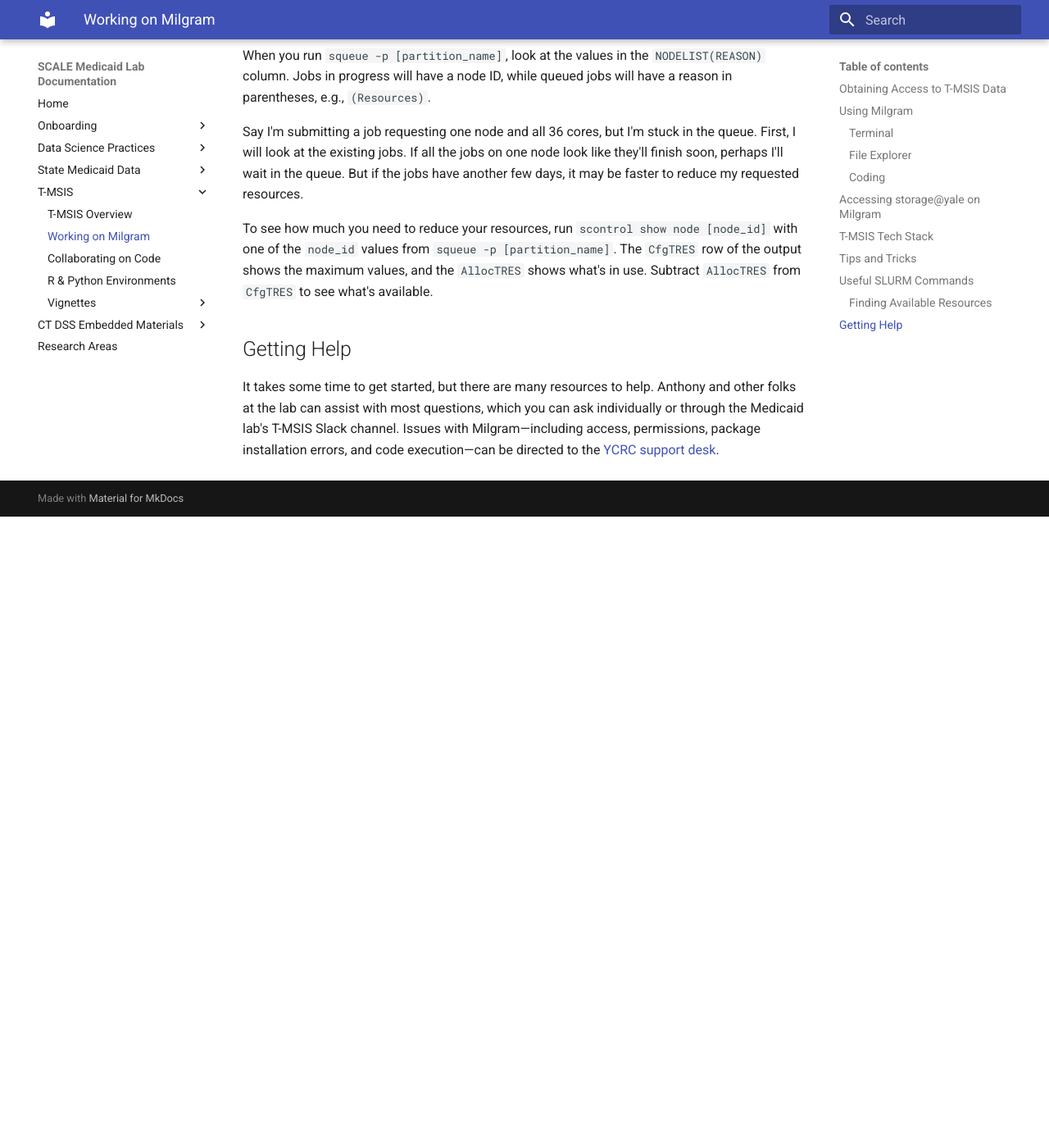
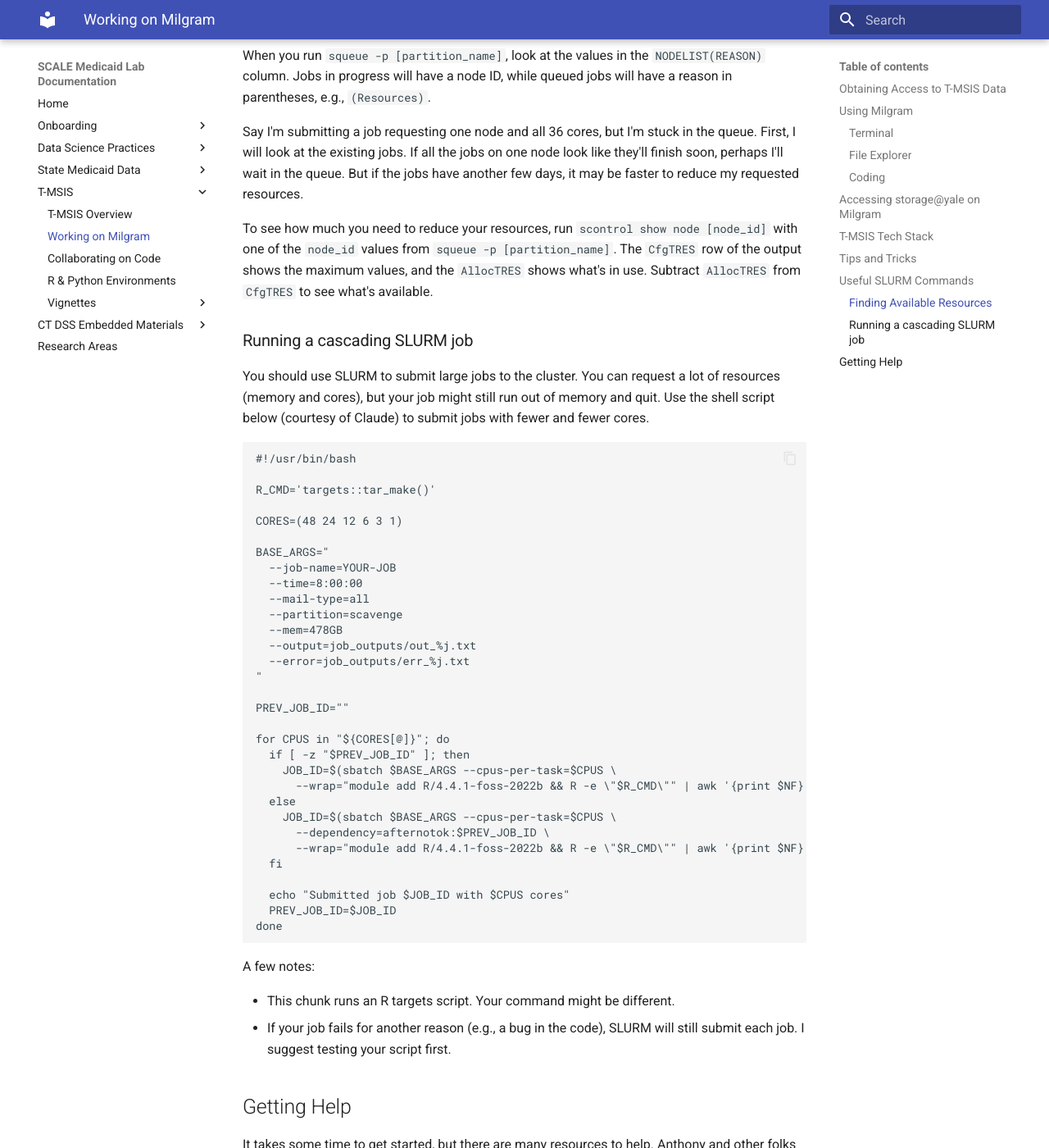
Before and after one commit to Yale-Medicaid/Documentation, an MkDocs documentation site: the page built from docs/tmsis/tmsis_getting_started.md, in a window 1280 px wide and 1400 px high, scrolled down 4765 px. Shown: the whole window at 82% size. Built offline with MkDocs 1.6.1 and Material for MkDocs 9.7.7, drawn with Linux system fonts in a browser that asks for light colours; before the commit the page ends 5395 px from its top, so only the background shows below that.

Commit message:
cascading slurm jobs

````diff
--- a/docs/tmsis/tmsis_getting_started.md
+++ b/docs/tmsis/tmsis_getting_started.md
@@ -129,6 +129,49 @@ Say I'm submitting a job requesting one node and all 36 cores, but I'm stuck in
 
 To see how much you need to reduce your resources, run `scontrol show node [node_id]` with one of the `node_id` values from `squeue -p [partition_name]`. The `CfgTRES` row of the output shows the maximum values, and the `AllocTRES` shows what's in use. Subtract `AllocTRES` from `CfgTRES` to see what's available.
 
+### Running a cascading SLURM job
+
+You should use SLURM to submit large jobs to the cluster. You can request a lot of resources (memory and cores), but your job might still run out of memory and quit. Use the shell script below (courtesy of Claude) to submit jobs with fewer and fewer cores.
+
+```
+#!/usr/bin/bash
+
+R_CMD='targets::tar_make()'
+
+CORES=(48 24 12 6 3 1)
+
+BASE_ARGS="
+  --job-name=YOUR-JOB
+  --time=8:00:00
+  --mail-type=all
+  --partition=scavenge
+  --mem=478GB
+  --output=job_outputs/out_%j.txt
+  --error=job_outputs/err_%j.txt
+"
+
+PREV_JOB_ID=""
+
+for CPUS in "${CORES[@]}"; do
+  if [ -z "$PREV_JOB_ID" ]; then
+    JOB_ID=$(sbatch $BASE_ARGS --cpus-per-task=$CPUS \
+      --wrap="module add R/4.4.1-foss-2022b && R -e \"$R_CMD\"" | awk '{print $NF}')
+  else
+    JOB_ID=$(sbatch $BASE_ARGS --cpus-per-task=$CPUS \
+      --dependency=afternotok:$PREV_JOB_ID \
+      --wrap="module add R/4.4.1-foss-2022b && R -e \"$R_CMD\"" | awk '{print $NF}')
+  fi
+
+  echo "Submitted job $JOB_ID with $CPUS cores"
+  PREV_JOB_ID=$JOB_ID
+done
+```
+
+A few notes:
+
+- This chunk runs an R targets script. Your command might be different.
+- If your job fails for another reason (e.g., a bug in the code), SLURM will still submit each job. I suggest testing your script first.
+
 ## Getting Help
 
 It takes some time to get started, but there are many resources to help. Anthony and other folks at the lab can assist with most questions, which you can ask individually or through the Medicaid lab's T-MSIS Slack channel. Issues with Milgram—including access, permissions, package installation errors, and code execution—can be directed to the [YCRC support desk](https://research.computing.yale.edu/support).
````
